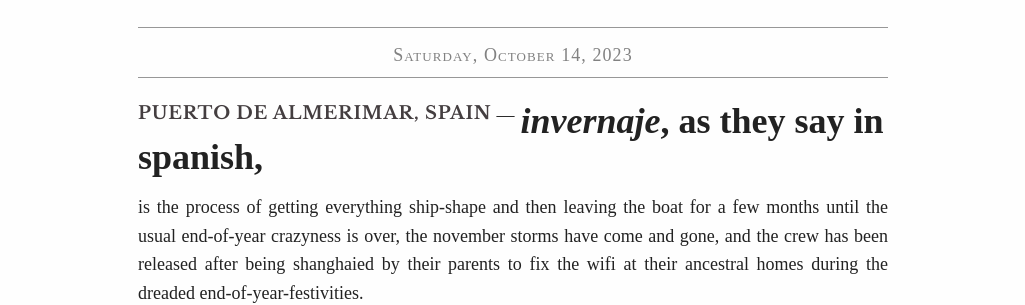
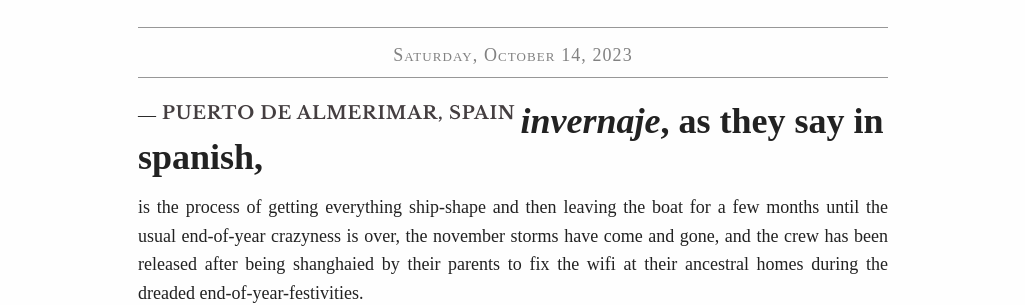
Before and after one commit to tinarasia/sailing-web, a Jekyll site: the page built from index.html, in a window 1280 px wide. Shown: the part 649-954 px from the top of the page, without its empty margins (127-1152 px from the left). Built offline with Jekyll 4.4.1, drawn with Linux system fonts in a browser that asks for light colours; the list of posts is cut into pages by our own code.

Commit message:
changed post.location formatting

```diff
--- a/_includes/post.html
+++ b/_includes/post.html
@@ -4,9 +4,12 @@
             <h1 class="post-title">{{ include.post.title }}</h1>
         </a>
         <time datetime="{{ include.post.date | date_to_xmlschema }}" class="post-date">{{ include.post.date | date: "%A, %B %-d, %Y" }}</time>
+        <div>
+            {% if include.post.location %}<span class="post-body-location-divider">—</span><a href="https://www.google.com/maps/search/{{ include.post.location }}" target="_blank" class="post-body-location">{{ include.post.location }}</a>{% endif %}
+        </div>
     </header>
     <div class="post-body">
-        {% if include.post.location %}<a href="https://www.google.com/maps/search/{{ include.post.location }}" target="_blank" class="post-body-location">{{ include.post.location }}</a><span class="post-body-location-divider">—</span>{% endif %}{{ include.content }}
+        {{ include.content }}
     </div>
     <footer class="post-footer">
         {% if include.post.location %}<a href="https://www.google.com/maps/search/{{ include.post.location }}" target="_blank" class="post-footer-location">{{ include.post.location }}</a>{% endif %}
```
